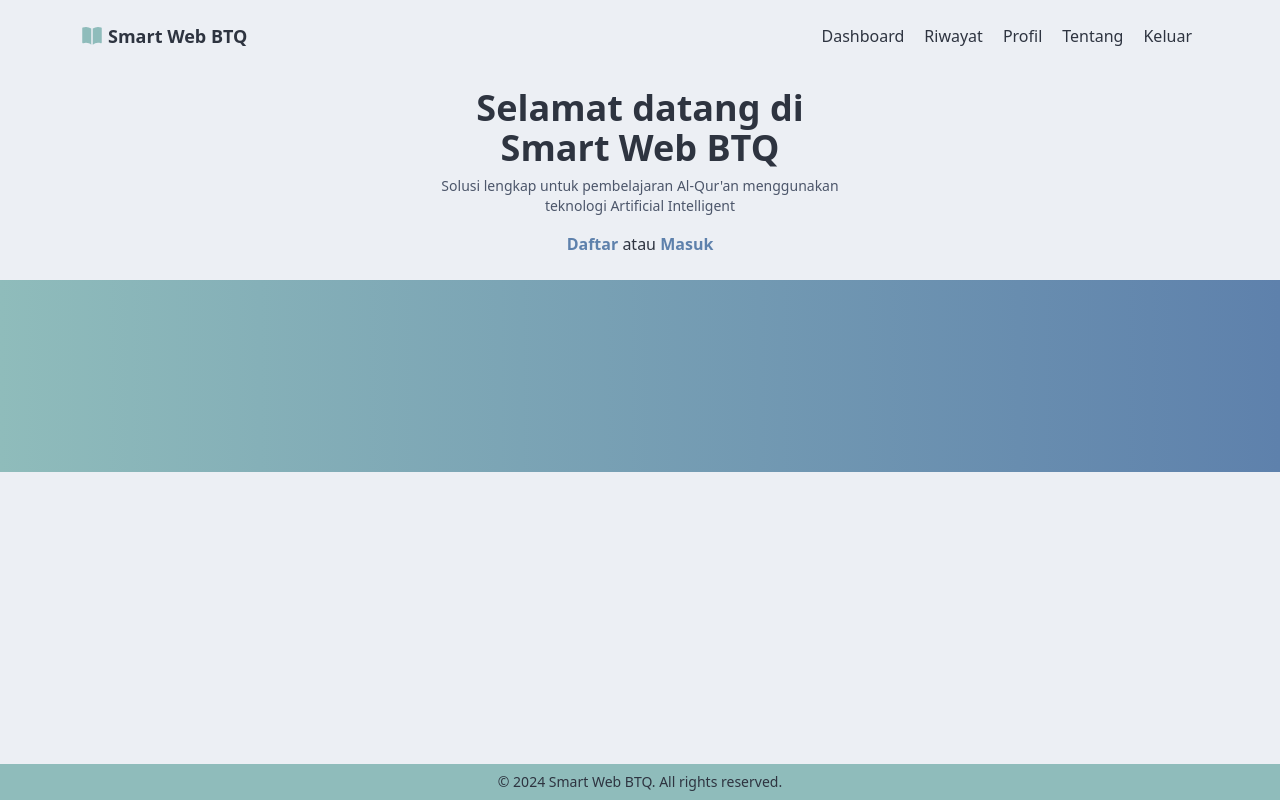
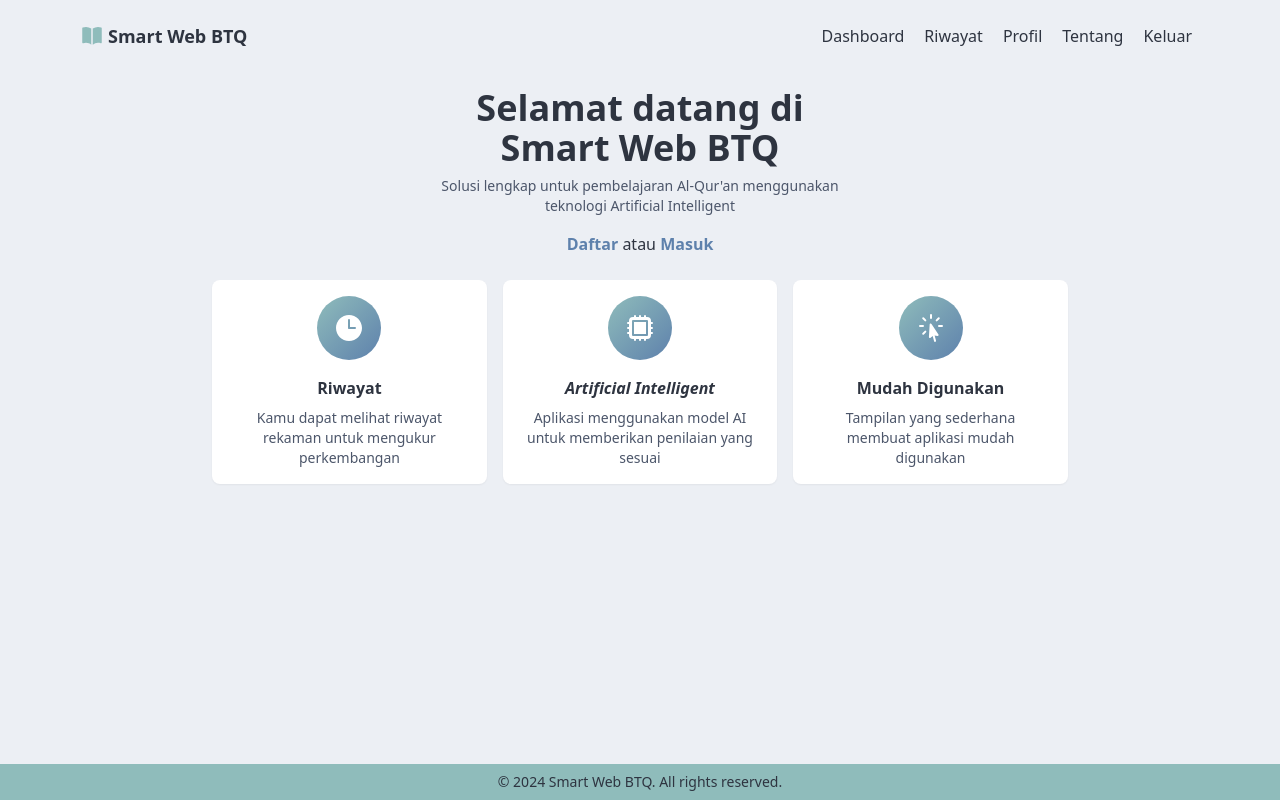
Before and after one commit to MarcMan710/smart-web-btq, a React (Create React App) app in the folder frontend/: page / in a window 1280 px wide. Built offline with nearby package versions, Linux system fonts and the light colour scheme.

Commit message:
Add proper banner

```diff
--- a/frontend/src/pages/Home.js
+++ b/frontend/src/pages/Home.js
@@ -1,26 +1,99 @@
 // frontend/src/pages/Home.js
-import React from 'react';
-import { Link } from 'react-router-dom';
+import React from "react";
+import { Link } from "react-router-dom";
 
 const Home = () => {
-    return (
-        <div className='flex flex-col items-center'>
-            <header className='flex flex-col items-center max-w-[45ch] text-center'>
-                <h1 className='text-4xl font-bold text-nblack4 mb-2'>Selamat datang di Smart Web BTQ</h1>
-                <p className='text-sm text-nblack1 mb-4'>
-                    Solusi lengkap untuk pembelajaran Al-Qur'an menggunakan teknologi Artificial Intelligent
-                </p>
-                <div className='font-bold text-nblue4 mb-6'>
-                    <Link className='hover:text-nblue3' to="/register">Daftar</Link>
-                    <span className='font-normal text-nblack4'> atau </span>
-                    <Link className='hover:text-nblue3' to="/login">Masuk</Link>
-                </div>
-            </header>
+  return (
+    <div className="flex flex-col items-center">
+      <header className="flex flex-col items-center max-w-[45ch] text-center">
+        <h1 className="text-4xl font-bold text-nblack4 mb-2">
+          Selamat datang di Smart Web BTQ
+        </h1>
+        <p className="text-sm text-nblack1 mb-4">
+          Solusi lengkap untuk pembelajaran Al-Qur'an menggunakan teknologi
+          Artificial Intelligent
+        </p>
+        <div className="font-bold text-nblue4 mb-6">
+          <Link className="hover:text-nblue3" to="/register">
+            Daftar
+          </Link>
+          <span className="font-normal text-nblack4"> atau </span>
+          <Link className="hover:text-nblue3" to="/login">
+            Masuk
+          </Link>
+        </div>
+      </header>
 
-            {/* Temporary app banner */}
-            <section className='h-[12rem] w-full bg-gradient-to-r from-nblue1 to-nblue4' />
+      {/* cards */}
+      <div className="flex justify-center items-center space-x-4 mb-4">
+        <div className="text-nblack4 flex flex-col items-center bg-[#ffffff] rounded-lg shadow-sm px-6 py-4 max-w-[30ch]">
+          <div className="p-4 rounded-full bg-gradient-to-br from-nblue1 to-nblue4 mb-4">
+            <svg
+              xmlns="http://www.w3.org/2000/svg"
+              viewBox="0 0 24 24"
+              fill="currentColor"
+              className="size-8 text-[#ffffff]"
+            >
+              <path
+                fillRule="evenodd"
+                d="M12 2.25c-5.385 0-9.75 4.365-9.75 9.75s4.365 9.75 9.75 9.75 9.75-4.365 9.75-9.75S17.385 2.25 12 2.25ZM12.75 6a.75.75 0 0 0-1.5 0v6c0 .414.336.75.75.75h4.5a.75.75 0 0 0 0-1.5h-3.75V6Z"
+                clipRule="evenodd"
+              />
+            </svg>
+          </div>
+          <p className="font-bold mb-2">Riwayat</p>
+          <p className="text-sm text-center text-nblack1">
+            Kamu dapat melihat riwayat rekaman untuk mengukur perkembangan
+          </p>
         </div>
-    );
+
+        <div className="text-nblack4 flex flex-col items-center bg-[#ffffff] rounded-lg shadow-sm px-6 py-4 max-w-[30ch]">
+          <div className="p-4 rounded-full bg-gradient-to-br from-nblue1 to-nblue4 mb-4">
+            <svg
+              xmlns="http://www.w3.org/2000/svg"
+              viewBox="0 0 24 24"
+              fill="currentColor"
+              className="size-8 text-[#ffffff]"
+            >
+              <path d="M16.5 7.5h-9v9h9v-9Z" />
+              <path
+                fillRule="evenodd"
+                d="M8.25 2.25A.75.75 0 0 1 9 3v.75h2.25V3a.75.75 0 0 1 1.5 0v.75H15V3a.75.75 0 0 1 1.5 0v.75h.75a3 3 0 0 1 3 3v.75H21A.75.75 0 0 1 21 9h-.75v2.25H21a.75.75 0 0 1 0 1.5h-.75V15H21a.75.75 0 0 1 0 1.5h-.75v.75a3 3 0 0 1-3 3h-.75V21a.75.75 0 0 1-1.5 0v-.75h-2.25V21a.75.75 0 0 1-1.5 0v-.75H9V21a.75.75 0 0 1-1.5 0v-.75h-.75a3 3 0 0 1-3-3v-.75H3A.75.75 0 0 1 3 15h.75v-2.25H3a.75.75 0 0 1 0-1.5h.75V9H3a.75.75 0 0 1 0-1.5h.75v-.75a3 3 0 0 1 3-3h.75V3a.75.75 0 0 1 .75-.75ZM6 6.75A.75.75 0 0 1 6.75 6h10.5a.75.75 0 0 1 .75.75v10.5a.75.75 0 0 1-.75.75H6.75a.75.75 0 0 1-.75-.75V6.75Z"
+                clipRule="evenodd"
+              />
+            </svg>
+          </div>
+          <p className="font-bold mb-2">
+            <i>Artificial Intelligent</i>
+          </p>
+          <p className="text-sm text-center text-nblack1">
+            Aplikasi menggunakan model AI untuk memberikan penilaian yang sesuai
+          </p>
+        </div>
+
+        <div className="text-nblack4 flex flex-col items-center bg-[#ffffff] rounded-lg shadow-sm px-6 py-4 max-w-[30ch]">
+          <div className="p-4 rounded-full bg-gradient-to-br from-nblue1 to-nblue4 mb-4">
+            <svg
+              xmlns="http://www.w3.org/2000/svg"
+              viewBox="0 0 24 24"
+              fill="currentColor"
+              className="size-8 text-[#ffffff]"
+            >
+              <path
+                fillRule="evenodd"
+                d="M12 1.5a.75.75 0 0 1 .75.75V4.5a.75.75 0 0 1-1.5 0V2.25A.75.75 0 0 1 12 1.5ZM5.636 4.136a.75.75 0 0 1 1.06 0l1.592 1.591a.75.75 0 0 1-1.061 1.06l-1.591-1.59a.75.75 0 0 1 0-1.061Zm12.728 0a.75.75 0 0 1 0 1.06l-1.591 1.592a.75.75 0 0 1-1.06-1.061l1.59-1.591a.75.75 0 0 1 1.061 0Zm-6.816 4.496a.75.75 0 0 1 .82.311l5.228 7.917a.75.75 0 0 1-.777 1.148l-2.097-.43 1.045 3.9a.75.75 0 0 1-1.45.388l-1.044-3.899-1.601 1.42a.75.75 0 0 1-1.247-.606l.569-9.47a.75.75 0 0 1 .554-.68ZM3 10.5a.75.75 0 0 1 .75-.75H6a.75.75 0 0 1 0 1.5H3.75A.75.75 0 0 1 3 10.5Zm14.25 0a.75.75 0 0 1 .75-.75h2.25a.75.75 0 0 1 0 1.5H18a.75.75 0 0 1-.75-.75Zm-8.962 3.712a.75.75 0 0 1 0 1.061l-1.591 1.591a.75.75 0 1 1-1.061-1.06l1.591-1.592a.75.75 0 0 1 1.06 0Z"
+                clipRule="evenodd"
+              />
+            </svg>
+          </div>
+          <p className="font-bold mb-2">Mudah Digunakan</p>
+          <p className="text-sm text-center text-nblack1">
+            Tampilan yang sederhana membuat aplikasi mudah digunakan
+          </p>
+        </div>
+      </div>
+    </div>
+  );
 };
 
 export default Home;
```
